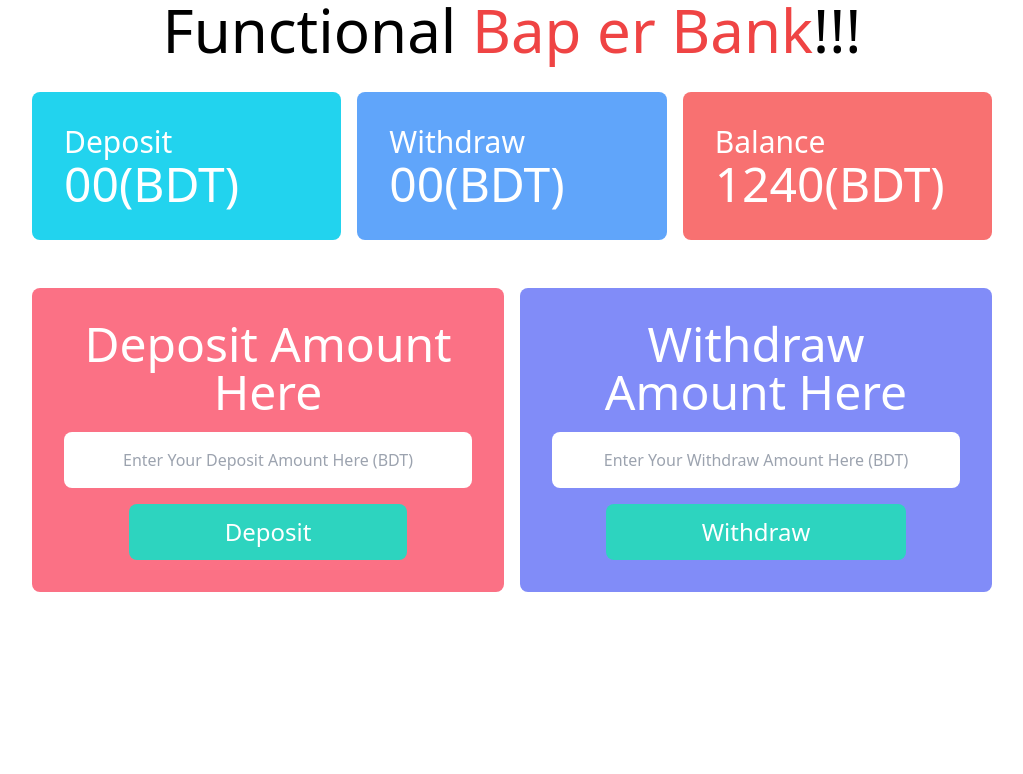
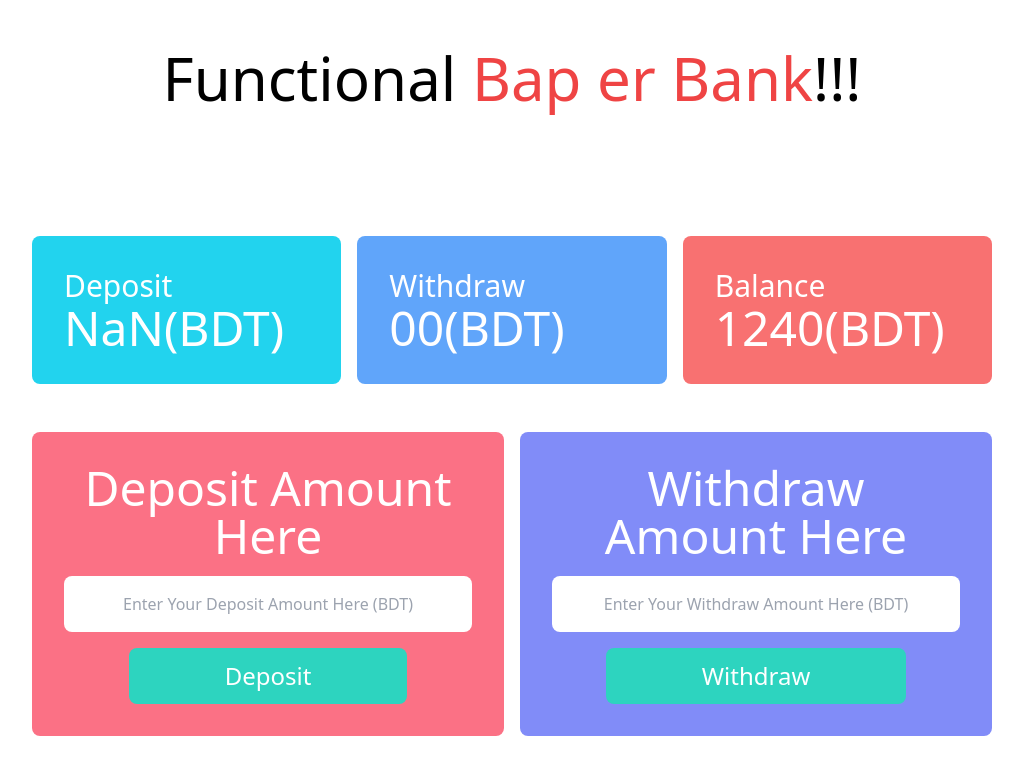
Before and after one commit to Mezan2002/function_bap_er_bank, a plain HTML site: page index.html in a window 1280 px wide. Both pictures are taken after a click on the button "Deposit". Shown: the whole page, without its empty margins (128-1151 px from the left). Drawn offline with nearby package versions, Linux system fonts and the light colour scheme.

Commit message:
Deposit is almost done

```diff
--- a/index.html
+++ b/index.html
@@ -9,13 +9,13 @@
   </head>
   <body>
     <header>
-      <h1 class="text-6xl text-center">
+      <h1 class="text-6xl text-center mt-12">
         Functional <span class="text-red-500 font-medium">Bap er Bank</span>!!!
       </h1>
     </header>
     <main>
       <!-- Show Details of Your Bank -->
-      <section class="mt-8">
+      <section class="mt-32">
         <div class="grid grid-cols-3 gap-4 w-3/4 mx-auto text-white">
           <div class="bg-cyan-400 p-8 rounded-lg">
             <h4 class="text-3xl">Deposit</h4>
@@ -45,6 +45,7 @@
               Deposit Amount Here
             </h2>
             <input
+              id="deposit_input"
               class="p-4 w-full rounded-lg mb-4 text-center"
               type="text"
               placeholder="Enter Your Deposit Amount Here (BDT)"
@@ -75,5 +76,6 @@
         </div>
       </section>
     </main>
+    <script src="js/deposit.js"></script>
   </body>
 </html>
--- /dev/null
+++ b/js/deposit.js
@@ -0,0 +1,12 @@
+// step 1 : add event listener on the button
+document.getElementById("deposit_btn").addEventListener("click", function () {
+  const depositInput = document.getElementById("deposit_input");
+  const newDepositValueString = depositInput.value;
+  const newDepositValue = parseFloat(newDepositValueString);
+  depositInput.value = "";
+  const depositInputAmount = document.getElementById("deposit_total");
+  const depositInputAmountString = depositInputAmount.innerText;
+  const depositInputResult = parseFloat(depositInputAmountString);
+  const newDepositTotal = depositInputResult + newDepositValue;
+  depositInputAmount.innerText = newDepositTotal;
+});
```
